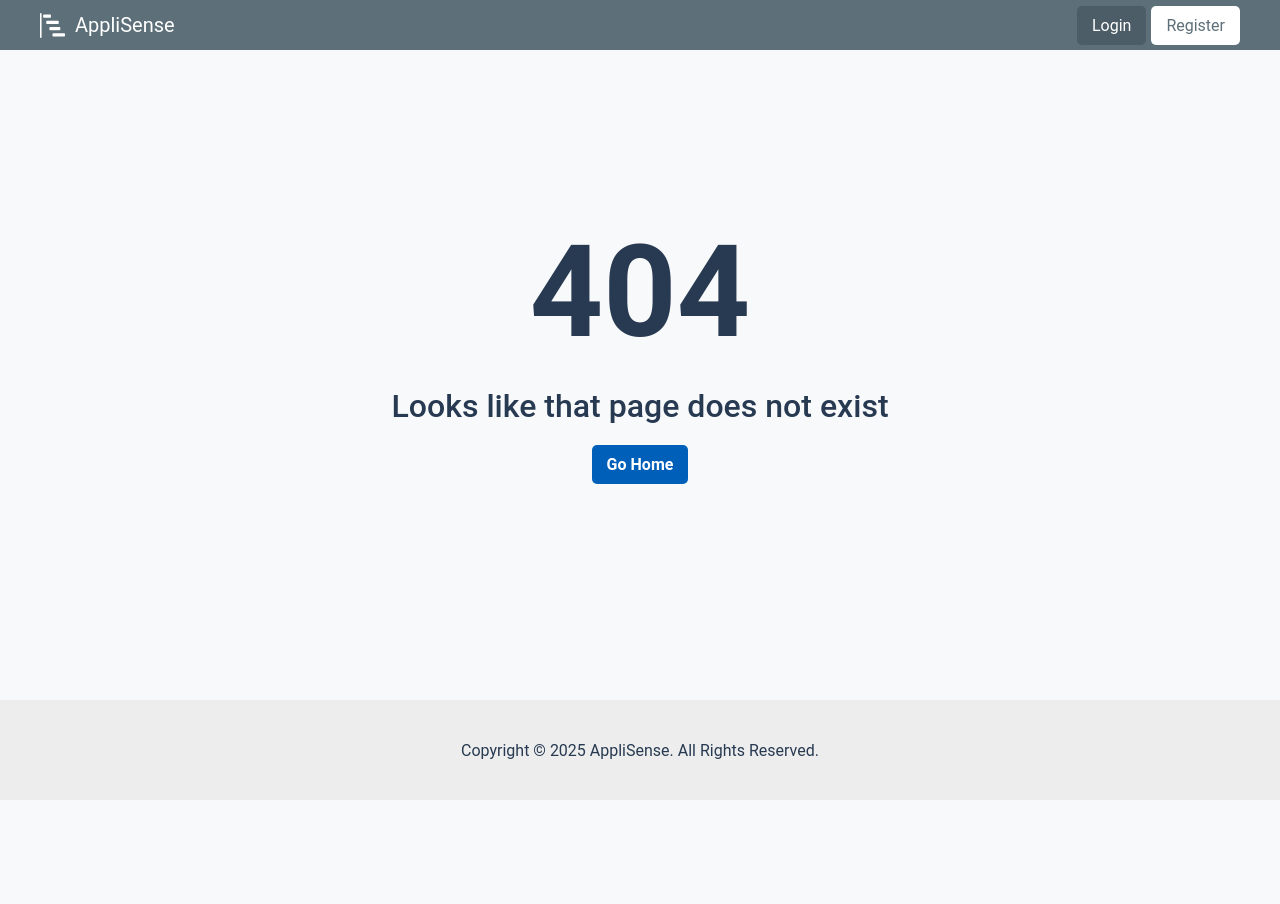
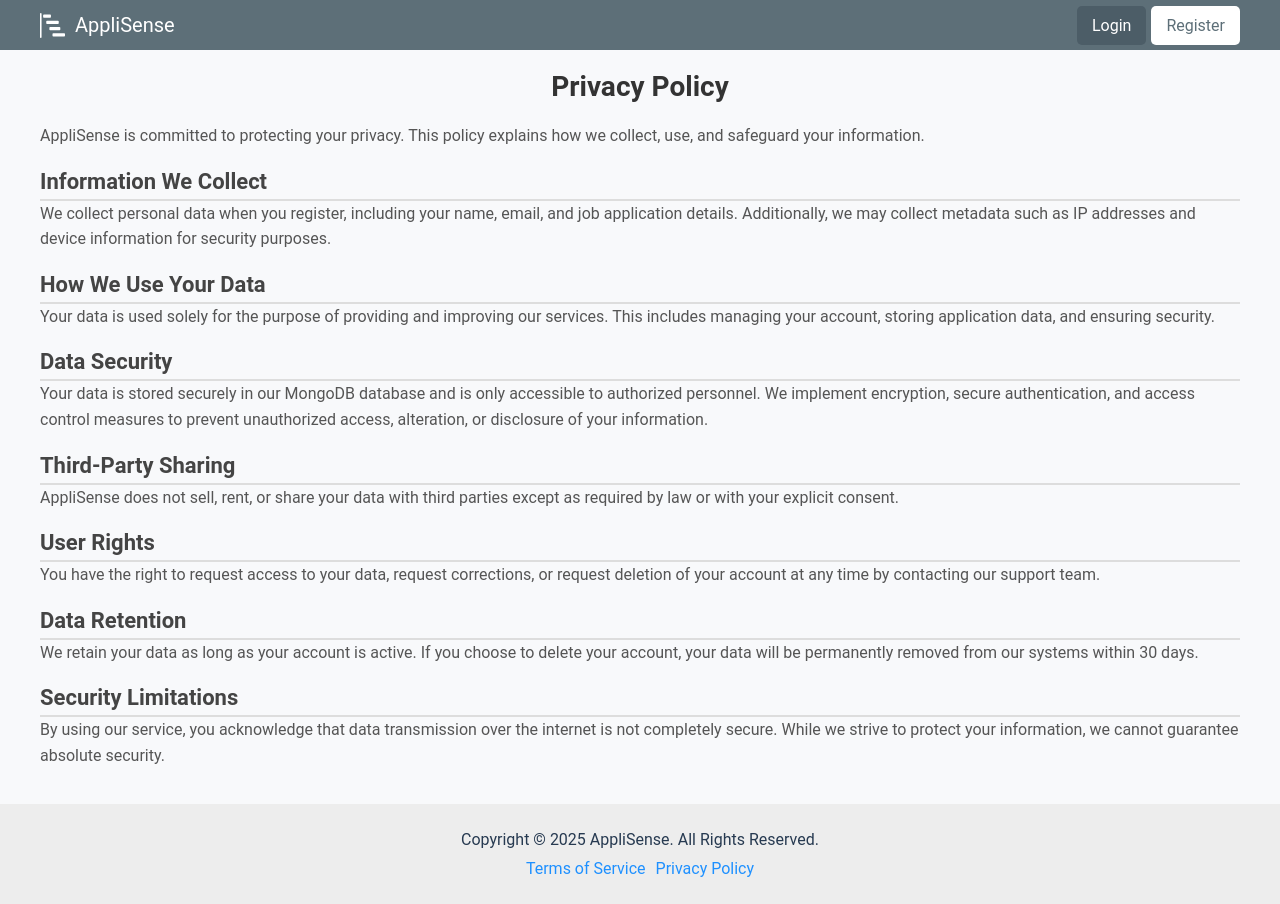
Before and after one commit to ahmad-masud/AppliSense, a React (Create React App) app in the folder client/: page /privacy in a window 1280 px wide. Before the commit this address had no page. Before the commit the page ends 800 px from the top, so only its background shows below. Built offline with nearby package versions, Linux system fonts and the light colour scheme.

Commit message:
Added Terms of Service page and Privacy Policy page

```diff
--- a/client/src/App.js
+++ b/client/src/App.js
@@ -11,6 +11,8 @@ import Login from "./pages/Login";
 import Register from "./pages/Register";
 import Account from "./pages/Account";
 import ChangePassword from "./pages/ChangePassword";
+import TermsOfService from "./pages/TermsOfServices";
+import PrivacyPolicy from "./pages/PrivacyPolicy";
 import NotFound from "./pages/NotFound";
 import { useAuthContext } from "./hooks/useAuthContext";
 import { AlertsProvider } from "./context/AlertsContext";
@@ -60,6 +62,8 @@ function App() {
             path="/changePassword"
             element={user ? <ChangePassword /> : <Navigate to="/login" />}
           />
+          <Route path="/terms" element={<TermsOfService />} />
+          <Route path="/privacy" element={<PrivacyPolicy />} />
           <Route path="*" element={<NotFound />} />
         </Routes>
         <Footer />
--- a/client/src/components/Footer.js
+++ b/client/src/components/Footer.js
@@ -1,4 +1,5 @@
 import "../styles/Footer.css";
+import { Link } from "react-router-dom";
 
 function Footer() {
   return (
@@ -8,6 +9,14 @@ function Footer() {
           Copyright © {new Date().getFullYear()} AppliSense. All Rights
           Reserved.
         </p>
+        <p className="footer-text">
+          <Link to="/terms" className="footer-link">
+            Terms of Service
+          </Link>
+          <Link to="/privacy" className="footer-link">
+            Privacy Policy
+          </Link>
+        </p>
       </div>
     </div>
   );
--- /dev/null
+++ b/client/src/pages/PrivacyPolicy.js
@@ -0,0 +1,27 @@
+import React from "react";
+import "../styles/TermsPrivacy.css";
+
+function PrivacyPolicy() {
+    return (
+      <div className="privacy-container">
+        <h1 className="privacy-title">Privacy Policy</h1>
+        <p className="privacy-text">AppliSense is committed to protecting your privacy. This policy explains how we collect, use, and safeguard your information.</p>
+        <h2 className="privacy-subtitle">Information We Collect</h2>
+        <p className="privacy-text">We collect personal data when you register, including your name, email, and job application details. Additionally, we may collect metadata such as IP addresses and device information for security purposes.</p>
+        <h2 className="privacy-subtitle">How We Use Your Data</h2>
+        <p className="privacy-text">Your data is used solely for the purpose of providing and improving our services. This includes managing your account, storing application data, and ensuring security.</p>
+        <h2 className="privacy-subtitle">Data Security</h2>
+        <p className="privacy-text">Your data is stored securely in our MongoDB database and is only accessible to authorized personnel. We implement encryption, secure authentication, and access control measures to prevent unauthorized access, alteration, or disclosure of your information.</p>
+        <h2 className="privacy-subtitle">Third-Party Sharing</h2>
+        <p className="privacy-text">AppliSense does not sell, rent, or share your data with third parties except as required by law or with your explicit consent.</p>
+        <h2 className="privacy-subtitle">User Rights</h2>
+        <p className="privacy-text">You have the right to request access to your data, request corrections, or request deletion of your account at any time by contacting our support team.</p>
+        <h2 className="privacy-subtitle">Data Retention</h2>
+        <p className="privacy-text">We retain your data as long as your account is active. If you choose to delete your account, your data will be permanently removed from our systems within 30 days.</p>
+        <h2 className="privacy-subtitle">Security Limitations</h2>
+        <p className="privacy-text">By using our service, you acknowledge that data transmission over the internet is not completely secure. While we strive to protect your information, we cannot guarantee absolute security.</p>
+      </div>
+    );
+  }
+
+export default PrivacyPolicy;
--- a/client/src/pages/Register.js
+++ b/client/src/pages/Register.js
@@ -101,6 +101,12 @@ function Register() {
               Login
             </Link>
           </p>
+          <p className="form-link">
+            By making an account you agree to our{" "}
+            <Link className="link" to="/terms">
+              Terms of Service
+            </Link>
+          </p>
         </form>
       </div>
     </div>
--- /dev/null
+++ b/client/src/pages/TermsOfServices.js
@@ -0,0 +1,23 @@
+import React from "react";
+import "../styles/TermsPrivacy.css";
+
+function TermsOfService() {
+  return (
+    <div className="tos-container">
+      <h1 className="tos-title">Terms of Service</h1>
+      <p className="tos-text">By accessing or using AppliSense, you agree to be bound by these Terms of Service. If you do not agree to these terms, you may not use our platform.</p>
+      <h2 className="tos-subtitle">Account Registration</h2>
+      <p className="tos-text">Users must provide accurate and complete information when creating an account. Your account is personal to you and cannot be shared or transferred. You are responsible for maintaining the confidentiality of your account credentials and are fully responsible for all activities that occur under your account.</p>
+      <h2 className="tos-subtitle">Prohibited Activities</h2>
+      <p className="tos-text">Unauthorized access, data scraping, reverse engineering, or attempting to disrupt the service in any manner is strictly prohibited. Users must not engage in fraudulent activities, distribute malware, or attempt to bypass security features. Any violation may result in immediate termination of your account and potential legal action.</p>
+      <h2 className="tos-subtitle">Service Modifications</h2>
+      <p className="tos-text">We reserve the right to modify or discontinue any part of the service at any time without prior notice. We are not liable for any loss or inconvenience caused by such modifications.</p>
+      <h2 className="tos-subtitle">User Data and Content</h2>
+      <p className="tos-text">Users retain ownership of any content they upload but grant AppliSense a non-exclusive license to use, store, and process this data as required to provide the service.</p>
+      <h2 className="tos-subtitle">Limitation of Liability</h2>
+      <p className="tos-text">AppliSense is not liable for any loss, damage, or legal claims resulting from the use of the service. Users agree to use the platform at their own risk.</p>
+    </div>
+  );
+}
+
+export default TermsOfService;
--- a/client/src/styles/Footer.css
+++ b/client/src/styles/Footer.css
@@ -13,10 +13,19 @@
   width: calc(100% - 40px);
   height: 100%;
   display: flex;
+  flex-direction: column;
   align-items: center;
   justify-content: center;
+  gap: 10px;
 }
 
 .footer-text {
   color: #273a51;
+  display: flex;
+  gap: 10px;
 }
+
+.footer-link {
+  color: dodgerblue;
+  text-decoration: none;
+}
--- /dev/null
+++ b/client/src/styles/TermsPrivacy.css
@@ -0,0 +1,49 @@
+.tos-container, .privacy-container {
+    max-width: 1200px;
+    margin: 0 auto;
+    margin-top: 70px;
+    margin-bottom: 20px;
+    width: calc(100% - 40px);
+  }
+
+  .tos-title, .privacy-title {
+    font-size: 28px;
+    font-weight: bold;
+    color: #333;
+    text-align: center;
+    margin-bottom: 20px;
+  }
+
+  .tos-subtitle, .privacy-subtitle {
+    font-size: 22px;
+    font-weight: bold;
+    color: #444;
+    margin-top: 20px;
+    border-bottom: 2px solid #ddd;
+    padding-bottom: 5px;
+  }
+
+  .tos-text, .privacy-text {
+    font-size: 16px;
+    color: #555;
+    line-height: 1.6;
+    margin-bottom: 15px;
+  }
+
+  @media (max-width: 600px) {
+    .tos-container, .privacy-container {
+      padding: 15px;
+    }
+
+    .tos-title, .privacy-title {
+      font-size: 24px;
+    }
+
+    .tos-subtitle, .privacy-subtitle {
+      font-size: 20px;
+    }
+
+    .tos-text, .privacy-text {
+      font-size: 14px;
+    }
+  }
```
